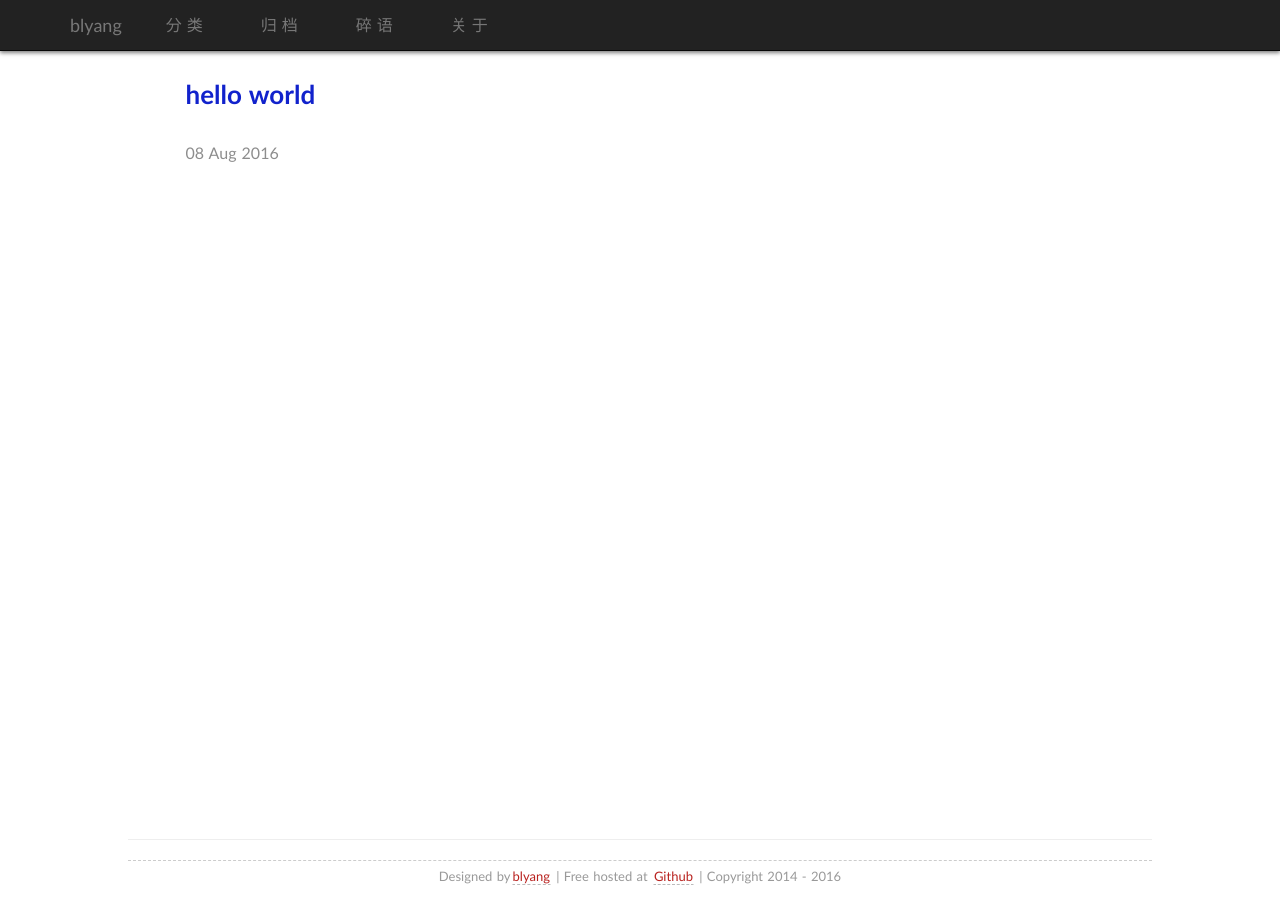
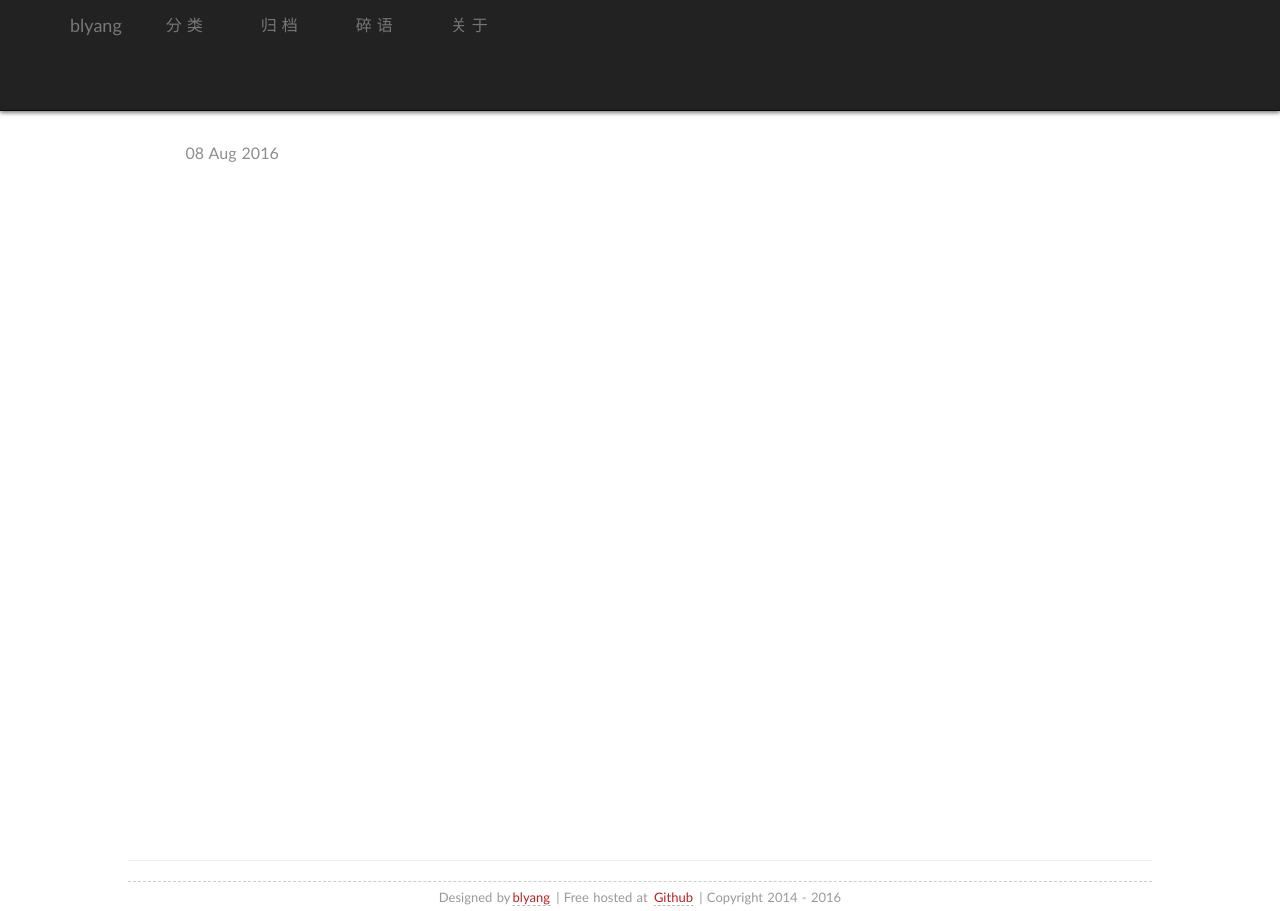
Before and after one commit to BLYang7/blyang7.github.io, a Jekyll site: the page built from index.html, in a window 1280 px wide. Built offline with Jekyll 4.4.1, drawn with Linux system fonts in a browser that asks for light colours; some web fonts are replaced; the list of posts is cut into pages by our own code; comment, search, counter and statistics services are not loaded.

Commit message:
copyright又出问题了

```diff
--- a/_layouts/default.html
+++ b/_layouts/default.html
@@ -50,7 +50,7 @@
 
   <body>
     <!-- Navigation -->
-    <nav class="navbar navbar-inverse navbar-fixed-top" role="navigation">
+    <nav class="navbar navbar-inverse navbar-fixed-top" role="navigation" style="padding-bottom: 60px;">
       <div class="container">
 
         <!-- Brand and toggle get grouped for better mobile display -->
@@ -103,14 +103,13 @@
 
     </div>
 
-    <div style="bottom: 0; position:absolute; text-align: center; width: 80%; margin-left: 10%;">
+    <div style="bottom: 0; position:absolute; text-align: center; width: 80%; margin-left: 10%; height: 60px;">
         <!-- /.row -->
         <hr>
         <!-- Footer -->
         <footer>
             {% include copyright.html %}
             {% include analytics.html %}
-
         </footer>
     </div>
 
```
